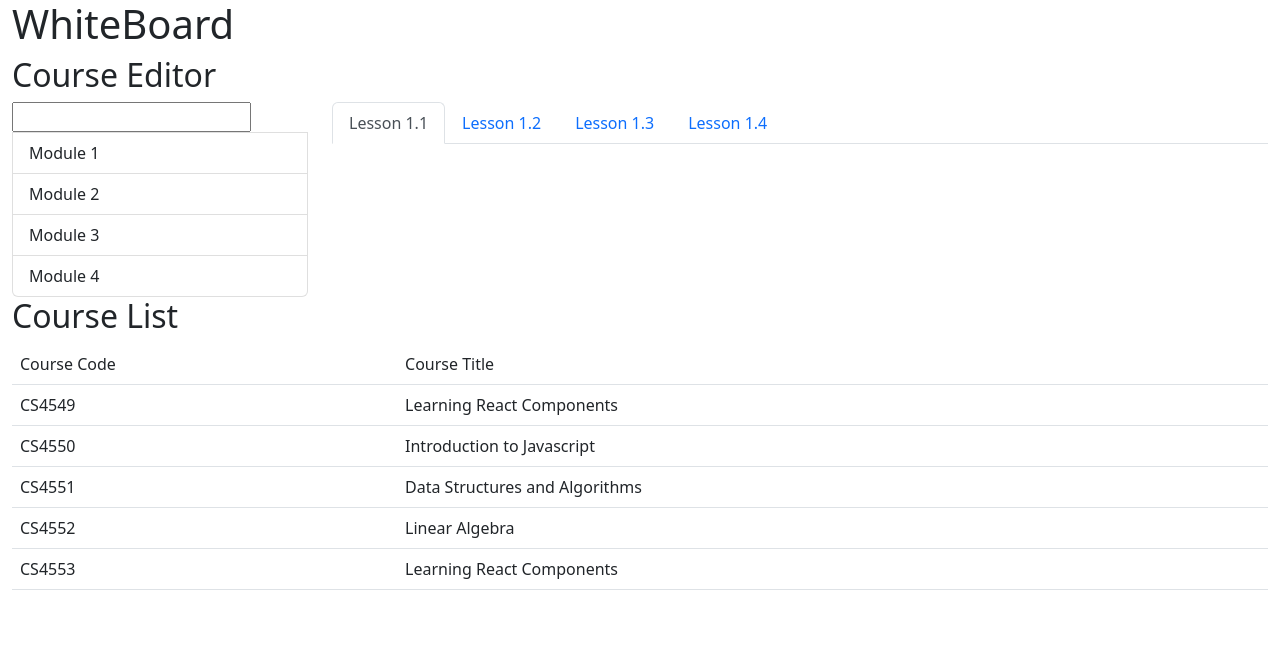
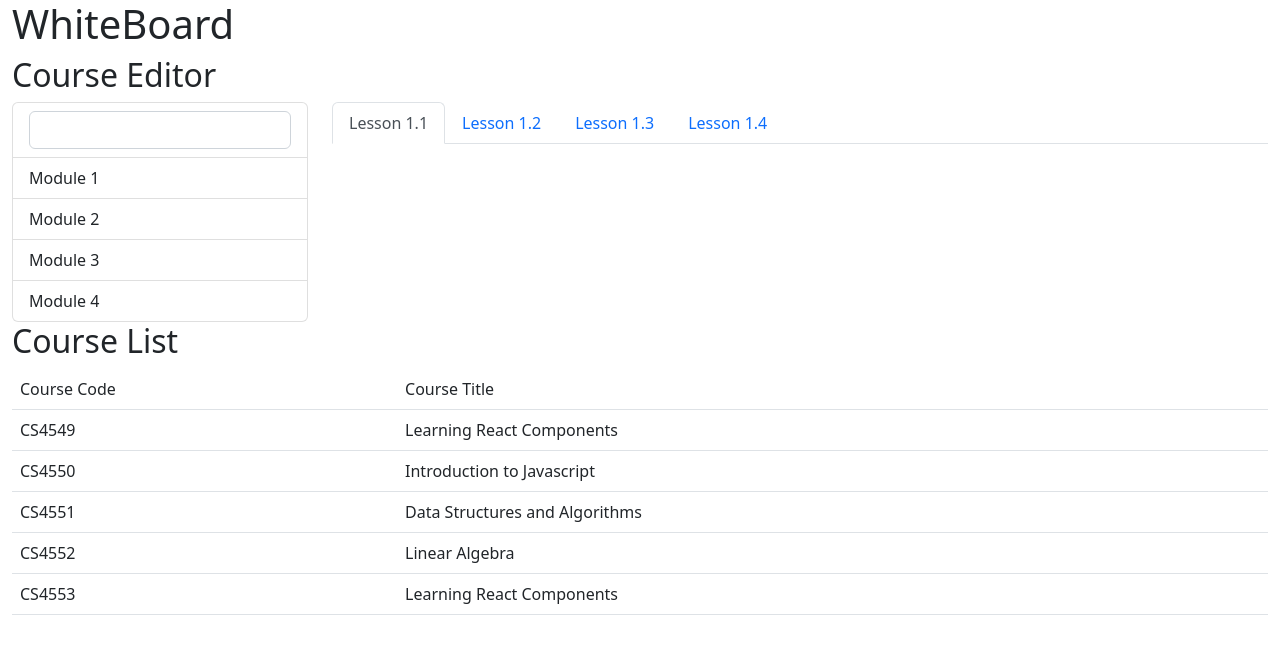
Before and after one commit to langatcos/Introduction-to-React-JS--simple-components, a React (Create React App) app: page / in a window 1280 px wide. Shown: the top 654 px of the page. Built offline with nearby package versions, Linux system fonts and the light colour scheme.

Commit message:
Changes to the project-addition of new components

```diff
--- a/src/components/ModuleListContainer.js
+++ b/src/components/ModuleListContainer.js
@@ -25,8 +25,8 @@ export default class ModuleListContainer
         return (
             <div>
                 <ul className="list-group">
-                    <li>
-                        <input/>
+                    <li className="list-group-item">
+                        <input className="form-control"/>
                     </li>
                     {
                         this.state.modules.map(module=>
```
